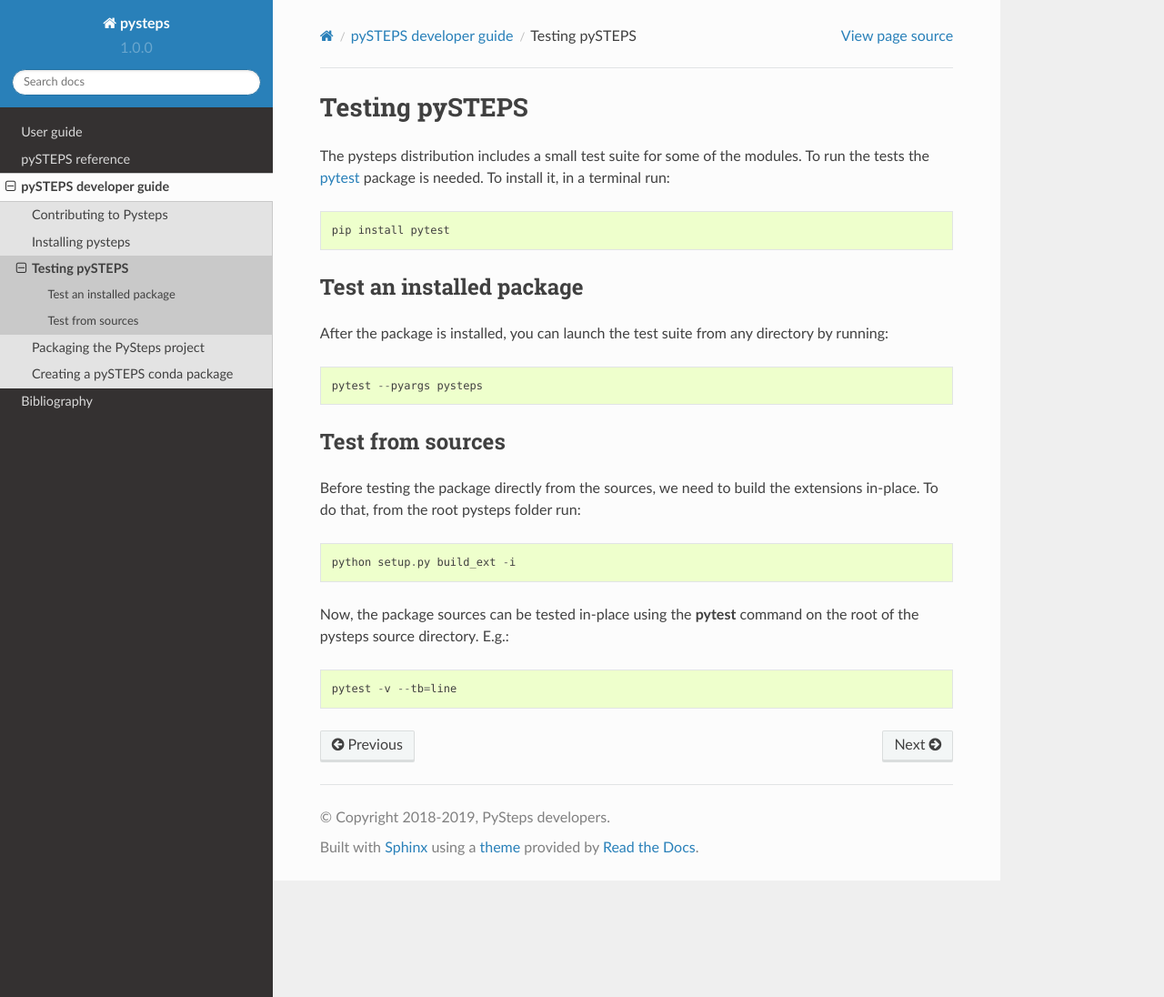
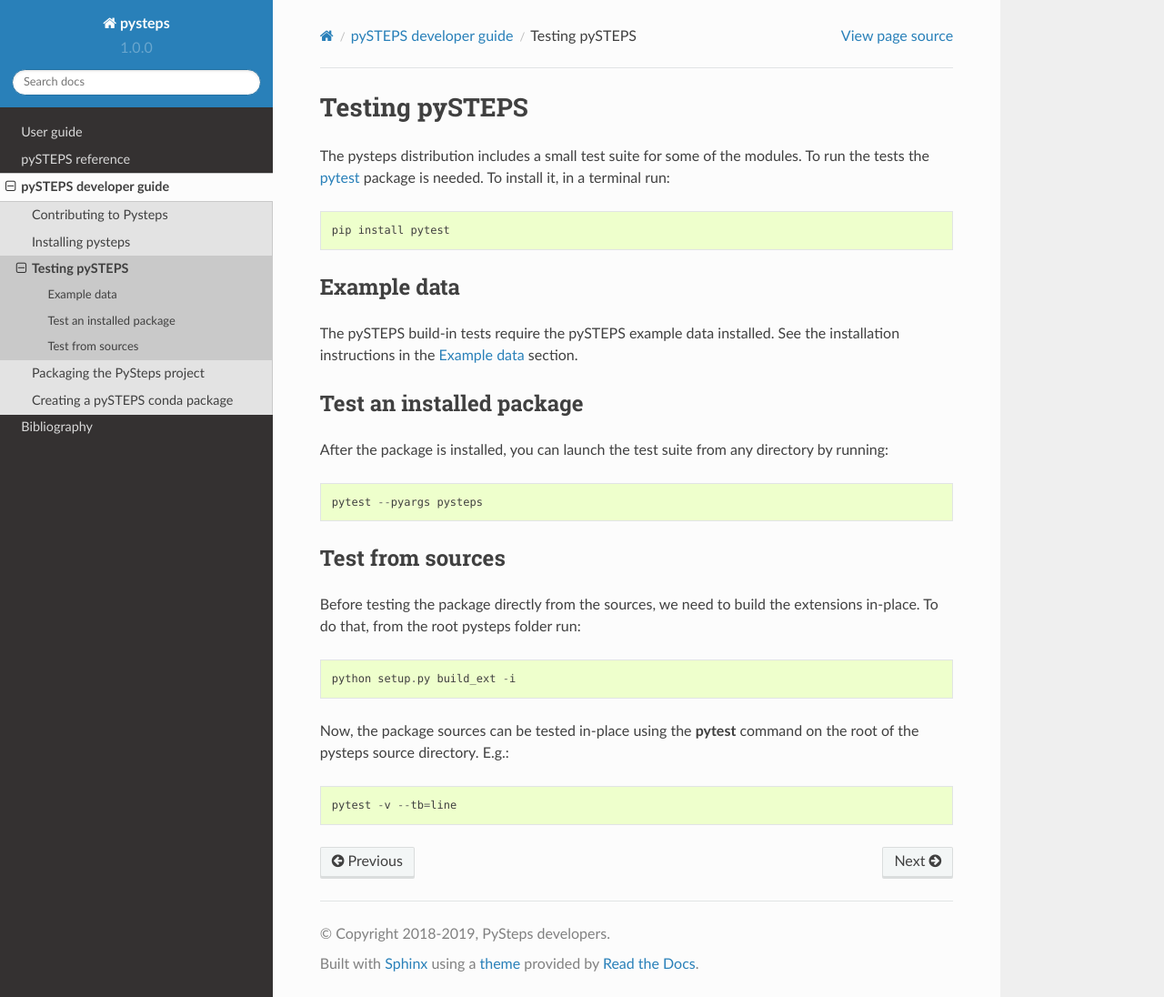
Before and after one commit to pySTEPS/pysteps, a Sphinx documentation site: the page built from doc/source/developer_guide/test_pysteps.rst, in a window 1280 px wide and 1096 px high. Shown: the whole window at 91% size. Built offline with Sphinx 7.4.7 and the Read the Docs theme 2.0.0, drawn with Linux system fonts in a browser that asks for light colours; pages that are not in the unit, such as notebooks, are missing from menus.

Commit message:
Update tests section
- Add link to the example-data installations section.

```diff
--- a/doc/source/developer_guide/test_pysteps.rst
+++ b/doc/source/developer_guide/test_pysteps.rst
@@ -7,6 +7,13 @@ modules. To run the tests the `pytest <https://docs.pytest.org>`__
 package is needed. To install it, in a terminal run::
 
    pip install pytest
+
+
+Example data
+============
+
+The pySTEPS build-in tests require the pySTEPS example data installed.
+See the installation instructions in the :ref:`example_data` section.
 
 Test an installed package
 =========================
```
